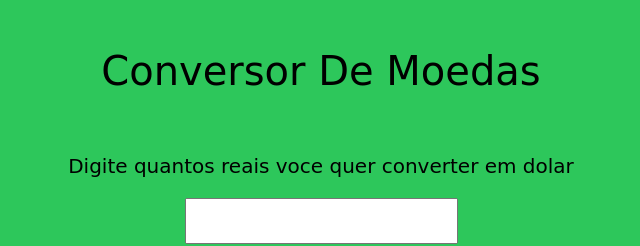
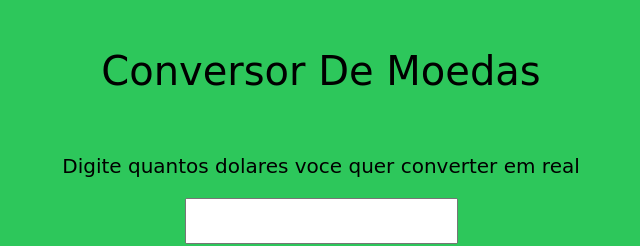
Before and after one commit to joel-holanda/conversor-de-moeda.github.io, a plain HTML site: page index.html in a window 1280 px wide. Shown: the top 246 px of the page, without its empty margins (319-959 px from the left). Drawn offline with Linux system fonts and the light colour scheme; a web font is replaced by a local one.

Commit message:
Update index.html

```diff
--- a/index.html
+++ b/index.html
@@ -11,9 +11,10 @@
 <body>
     <main>
         <p>Conversor De Moedas</p>
-        <p id="info">Digite quantos reais voce quer converter em dolar</p>
+        <p id="info">Digite quantos dolares voce quer converter em real</p>
         <input id="valor" type="number">
         <button  onclick="calcular()">Calcular</button>
+
         <h1></h1>
 
     </main>
```
